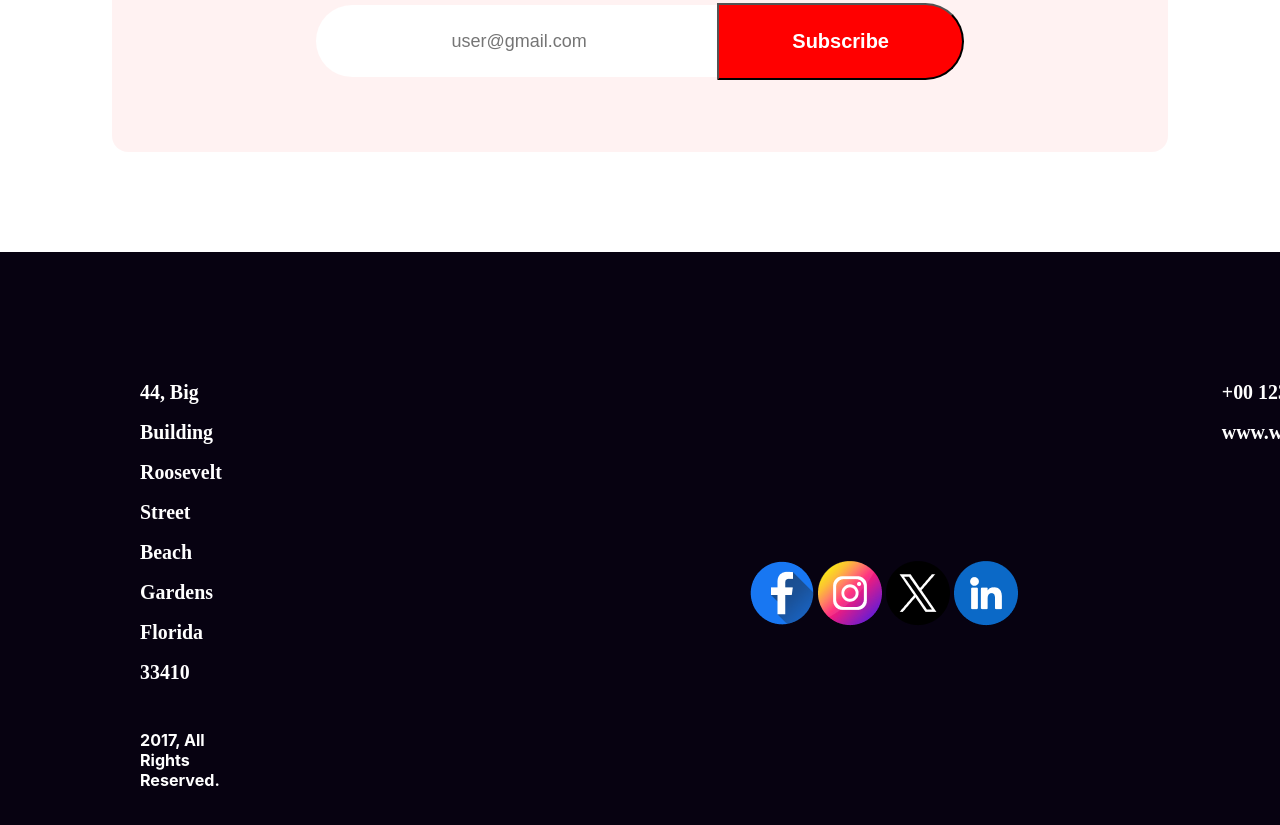
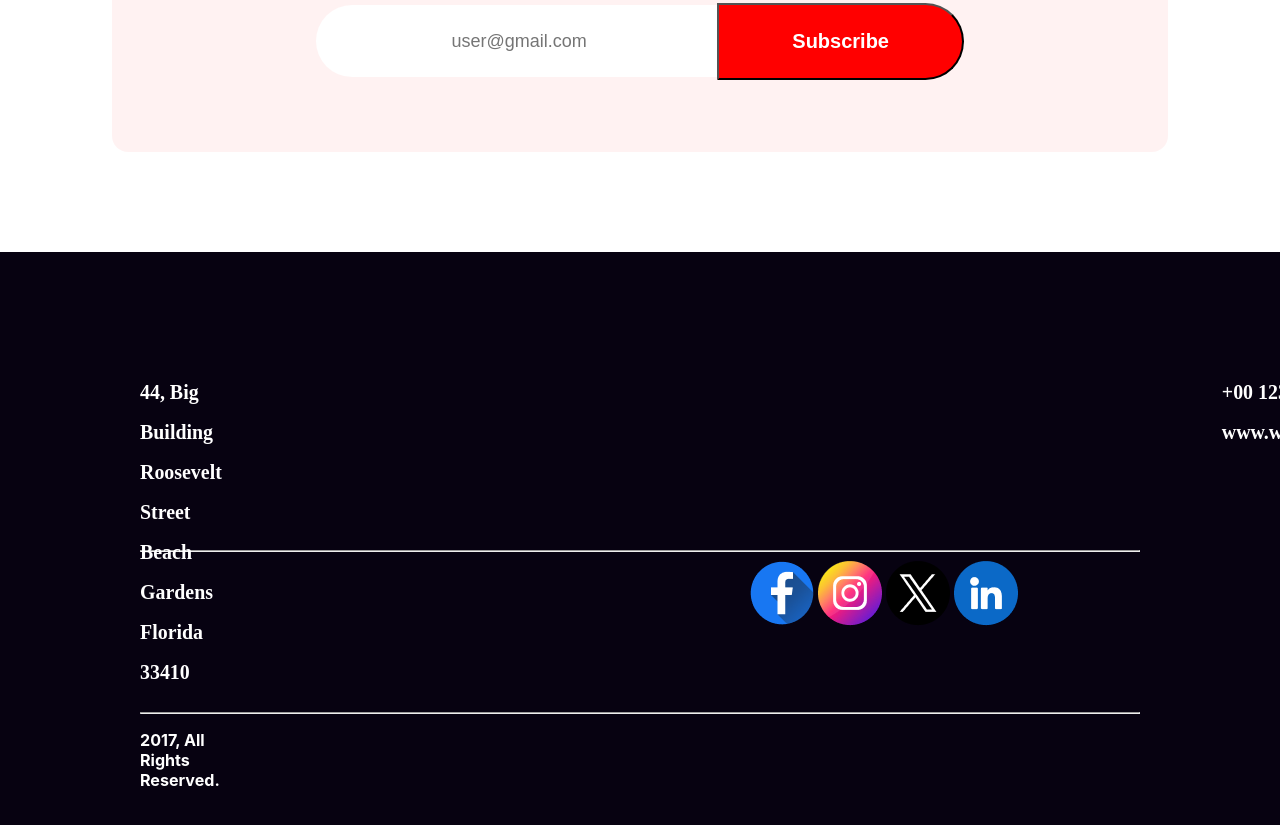
Before and after one commit to apurbakbiswas/Assignment, a plain HTML site: page index.html in a window 1280 px wide. Shown: the part 6817-7642 px from the top of the page. Drawn offline with Linux system fonts and the light colour scheme.

Commit message:
footer line

```diff
--- a/index.html
+++ b/index.html
@@ -188,6 +188,12 @@
             </div>
         </div>
         </div>
+        <div class="line">
+            <hr>
+        </div>
+        <div class="hline">
+            <hr>
+        </div>
     </footer>
     <!-- Footer done -->
 </body>
--- a/style/style.css
+++ b/style/style.css
@@ -438,3 +438,15 @@ margin-top: 100px;
     margin-top: 100px;
     margin-left: 1200px;
 }
+.line hr{
+    margin-left: 140px;
+    margin-right: 140px;
+    margin-top: -240px;
+    color: rgba(255, 255, 255, 0.15);
+}
+.hline hr{
+    margin-left: 140px;
+    margin-right: 140px;
+    margin-top: 160px;
+    color: rgba(255, 255, 255, 0.15);
+}
```
